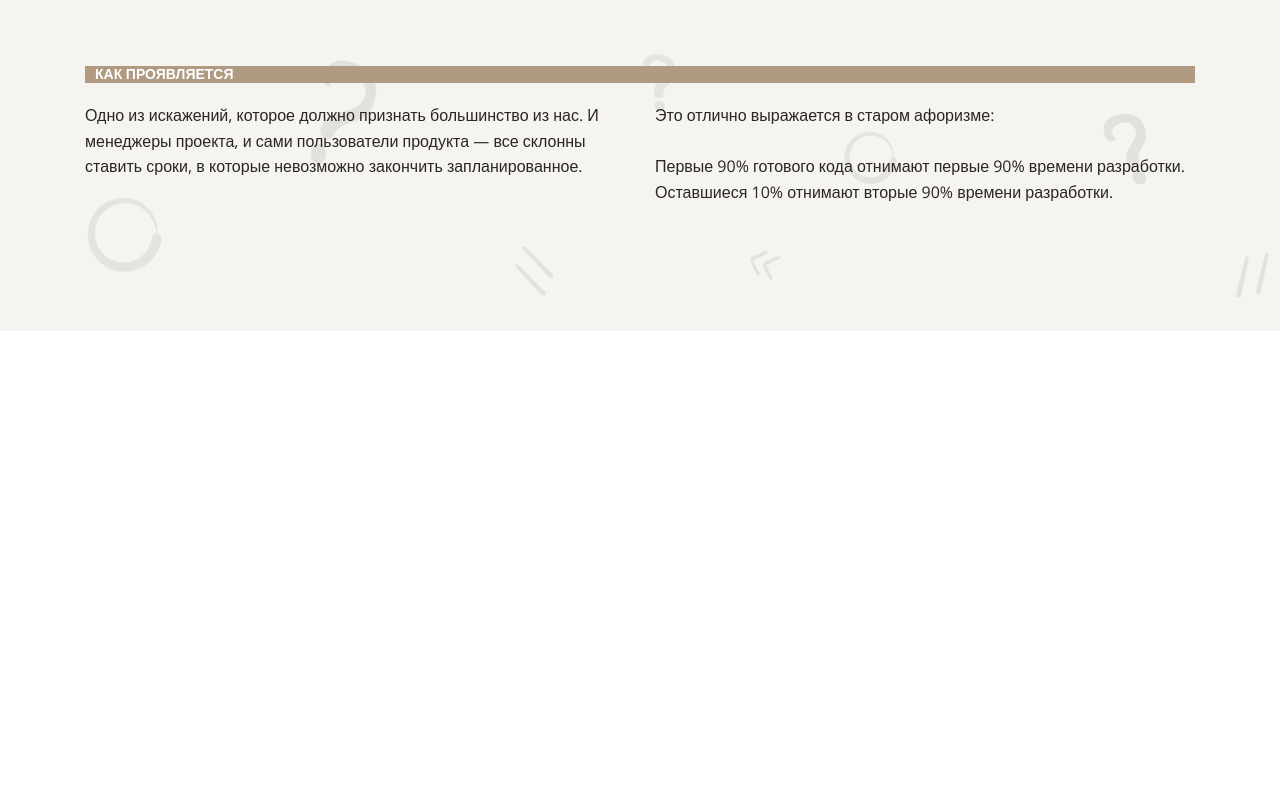
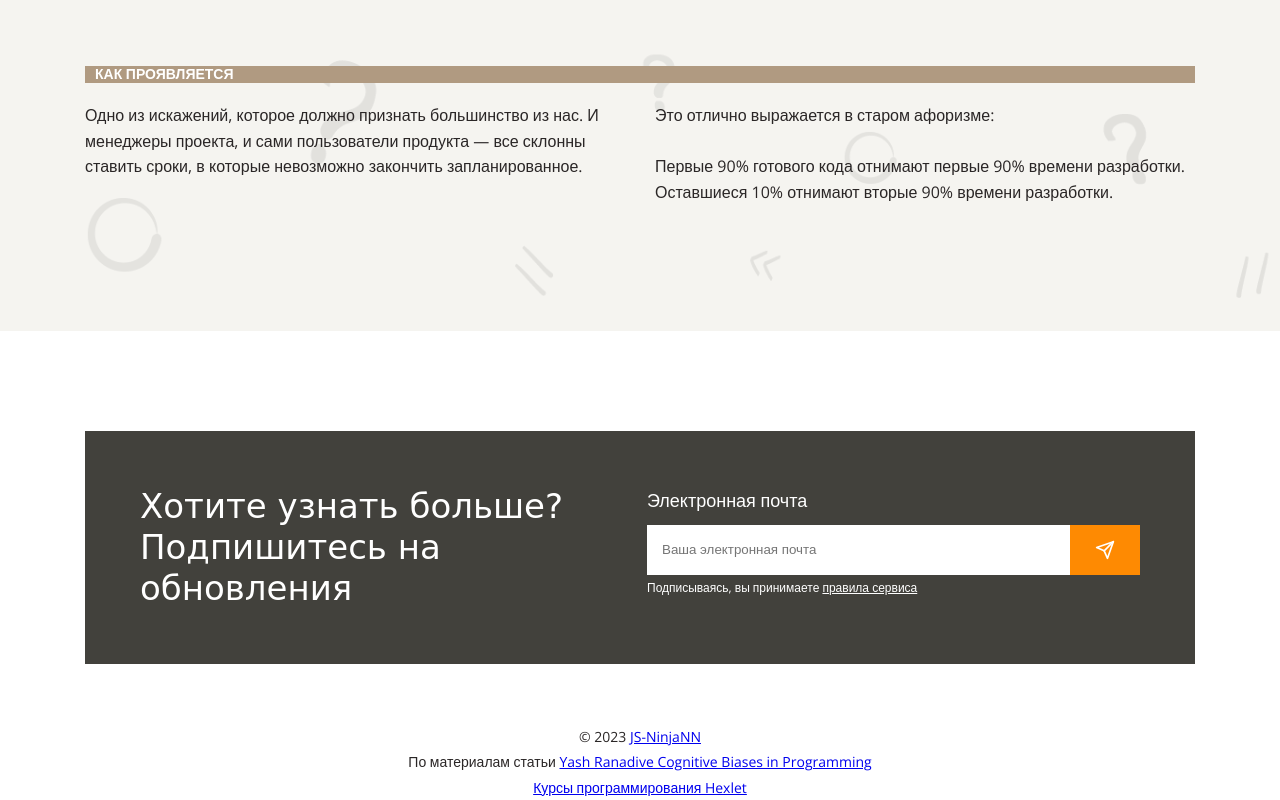
Before and after one commit to JS-NinjaNN/layout-designer-project-58, a website: page src/index.html in a window 1280 px wide. Shown: the part 6993-7793 px from the top of the page. Before the commit the page ends 7324 px from the top, so only its background shows below. Drawn offline with nearby package versions, Linux system fonts and the light colour scheme; a web font is replaced by a local one.

Commit message:
finish project

```diff
--- a/src/index.html
+++ b/src/index.html
@@ -40,7 +40,7 @@
               Если мы сможем минимизировать воздействие одного или нескольких из
               этих факторов, то сможем сломать и цикл, а остатки нейтрализовать.
             </p>
-            <a href="#navigation" class="btn">подробнее</a>
+            <a href="#navigation" class="btn link">подробнее</a>
           </div>
         </div>
       </div>
@@ -85,7 +85,7 @@
                 </h2>
               </li>
               <li class="list-item bg-light">
-                <a class="flex-column" href="#ikea-effect">
+                <a class="flex-column link" href="#ikea-effect">
                   <p class="figure">1</p>
                   <h3 class="main-color">Эффект ИКЕА</h3>
                   <p>
@@ -95,7 +95,7 @@
                 </a>
               </li>
               <li class="list-item bg-light">
-                <a class="flex-column" href="#">
+                <a class="flex-column link" href="#premature-optimization">
                   <p class="figure">2</p>
                   <h3 class="main-color">Преждевременная оптимизация</h3>
                   <p>
@@ -107,7 +107,7 @@
             </div>
             <div>
               <li class="list-item bg-light">
-                <a class="flex-column" href="#">
+                <a class="flex-column link" href="#distortion-of-novelty">
                   <p class="figure">3</p>
                   <h3 class="main-color">Искажение новизны</h3>
                   <p>
@@ -117,7 +117,7 @@
                 </a>
               </li>
               <li class="list-item bg-light">
-                <a class="flex-column" href="#">
+                <a class="flex-column link" href="#hyperbolic-depreciation">
                   <p class="figure">4</p>
                   <h3 class="main-color">Гиперболическое обесценивание</h3>
                   <p>
@@ -127,7 +127,7 @@
                 </a>
               </li>
               <li class="list-item bg-light">
-                <a class="flex-column" href="#">
+                <a class="flex-column link" href="#errors-in-planning">
                   <p class="figure">5</p>
                   <h3 class="main-color">Ошибка планирования</h3>
                   <p>
@@ -334,6 +334,57 @@
       </section>
       <!-- errors-in-planning section end -->
     </main>
-    <footer></footer>
+    <footer>
+      <div class="container footer-container bg-main-dark mt-100">
+        <div class="footer-form-container">
+          <h3 class="text-white">
+            Хотите узнать больше?<br />Подпишитесь на обновления
+          </h3>
+          <div class="">
+            <form class="footer-form" action="#">
+              <p class="text-white fz-18 lh-06 mb-10">Электронная почта</p>
+              <div class="input-wrapper">
+                <label for="email" class="sr-only">Электронная почта</label>
+                <input
+                  class="input-email"
+                  type="email"
+                  id="email"
+                  name="email"
+                  placeholder="Ваша электронная почта"
+                />
+                <button type="submit" class="btn-send"></button>
+              </div>
+
+              <p class="text-white fz-12">
+                Подписываясь, вы принимаете
+                <a class="text-white" href="#">правила сервиса</a>
+              </p>
+            </form>
+          </div>
+        </div>
+      </div>
+      <div class="copyrights">
+        <p>
+          © 2023
+          <a
+            target="_blank"
+            class="text-black"
+            href="https://github.com/JS-NinjaNN"
+            >JS-NinjaNN</a
+          >
+        </p>
+        <p>
+          По материалам статьи
+          <a
+            target="_blank"
+            href="https://medium.com/hackernoon/cognitive-biases-in-programming-5e937707c27b"
+            >Yash Ranadive Cognitive Biases in Programming</a
+          >
+        </p>
+        <a target="_blank" href="https://ru.hexlet.io/"
+          >Курсы программирования Hexlet</a
+        >
+      </div>
+    </footer>
   </body>
 </html>
--- a/src/styles/style.css
+++ b/src/styles/style.css
@@ -15,9 +15,9 @@
 }
 
 * {
+  box-sizing: border-box;
   margin: 0;
   padding: 0;
-  box-sizing: border-box;
 }
 
 body {
@@ -37,14 +37,16 @@ h4,
 h5,
 h6 {
   z-index: 1;
+
+  font-weight: normal;
+  font-family: Neucha, cursive;
   line-height: 1.2em;
-  font-family: "Neucha", cursive;
-  font-weight: normal;
 }
 
 h1 {
+  margin-bottom: 185px;
+
   font-size: 72px;
-  margin-bottom: 185px;
 }
 
 h2 {
@@ -55,7 +57,7 @@ h3 {
   font-size: 34px;
 }
 
-a {
+.link {
   color: inherit;
   text-decoration: none;
 }
@@ -70,6 +72,7 @@ ul {
 
 .container {
   position: relative;
+
   display: flex;
   flex-direction: column;
   max-width: 1110px;
@@ -83,12 +86,15 @@ ul {
 
 .bg-image::before {
   position: absolute;
+
   width: 100%;
   height: 100%;
+
   background-image: url("../img/background.png");
   background-repeat: no-repeat;
   background-size: cover;
   opacity: 0.1;
+
   content: "";
 }
 
@@ -96,6 +102,7 @@ ul {
   position: absolute;
   top: 55px;
   right: -270px;
+
   height: 525px;
 }
 
@@ -119,10 +126,12 @@ ul {
 .btn {
   display: inline-block;
   padding: 12px 24px;
+
   color: var(--white);
   font-weight: bold;
+  text-transform: uppercase;
+
   background-color: var(--main);
-  text-transform: uppercase;
 }
 
 .btn:hover,
@@ -134,11 +143,13 @@ ul {
   display: flex;
   flex-direction: column;
   margin-bottom: -200px;
+
   text-align: center;
 }
 
 .video {
   margin: 0 auto;
+
   filter: drop-shadow(0 16px 32px rgba(0 0 0 / 15%));
 }
 
@@ -182,6 +193,10 @@ ul {
   color: var(--white);
 }
 
+.text-blue {
+  color: var(--blue);
+}
+
 .bg-light {
   background-color: var(--light);
 }
@@ -193,8 +208,9 @@ ul {
 
 .figure {
   padding-bottom: 40px;
+
   font-size: 60px;
-  font-family: "Neucha", cursive;
+  font-family: Neucha, cursive;
   line-height: 1;
 }
 
@@ -207,6 +223,18 @@ ul {
   line-height: 1.2em;
 }
 
+.fz-12 {
+  font-size: 12px;
+}
+
+.fz-18 {
+  font-size: 18px;
+}
+
+.lh-06 {
+  line-height: 1.6em;
+}
+
 .lh-02 {
   line-height: 1.2em;
 }
@@ -216,7 +244,7 @@ ul {
 }
 
 .neucha {
-  font-family: "Neucha", cursive;
+  font-family: Neucha, cursive;
 }
 
 .img-container {
@@ -224,12 +252,13 @@ ul {
 }
 
 .about-title {
-  margin: 100px 0 20px 0;
+  margin: 100px 0 20px;
+  padding-left: 10px;
+
+  font-weight: bold;
+  font-size: 14px;
   font-family: "Open Sans", sans-serif;
-  font-size: 14px;
-  font-weight: bold;
   text-transform: uppercase;
-  padding-left: 10px;
 }
 
 .bg-brown {
@@ -251,3 +280,76 @@ ul {
 .text-dark {
   color: var(--dark);
 }
+
+.bg-main-dark {
+  background-color: var(--main-dark);
+}
+
+.mt-100 {
+  margin-top: 100px;
+}
+
+.footer-form-container {
+  display: flex;
+  justify-content: space-between;
+  padding: 55px;
+}
+
+.footer-container {
+  padding: 0;
+}
+
+.sr-only {
+  display: none;
+}
+
+.input-wrapper {
+  display: flex;
+}
+
+.input-email {
+  width: 423px;
+  height: 50px;
+  padding: 15px;
+
+  border: none;
+}
+
+.btn-send {
+  width: 70px;
+  height: 50px;
+
+  background-color: var(--main);
+  border: none;
+}
+
+.btn-send::before {
+  display: block;
+  width: 20px;
+  height: 20px;
+  margin: 15px 25px;
+
+  background-image: url("../img/send.svg");
+  background-repeat: no-repeat;
+  background-size: cover;
+
+  content: "";
+}
+
+.btn-send:hover,
+.btn-send:focus {
+  background-color: var(--button-hover);
+}
+
+.copyrights {
+  display: flex;
+  flex-direction: column;
+  margin-top: 60px;
+
+  font-size: 14px;
+  text-align: center;
+}
+
+.mb-10 {
+  margin-bottom: 10px;
+}
```
